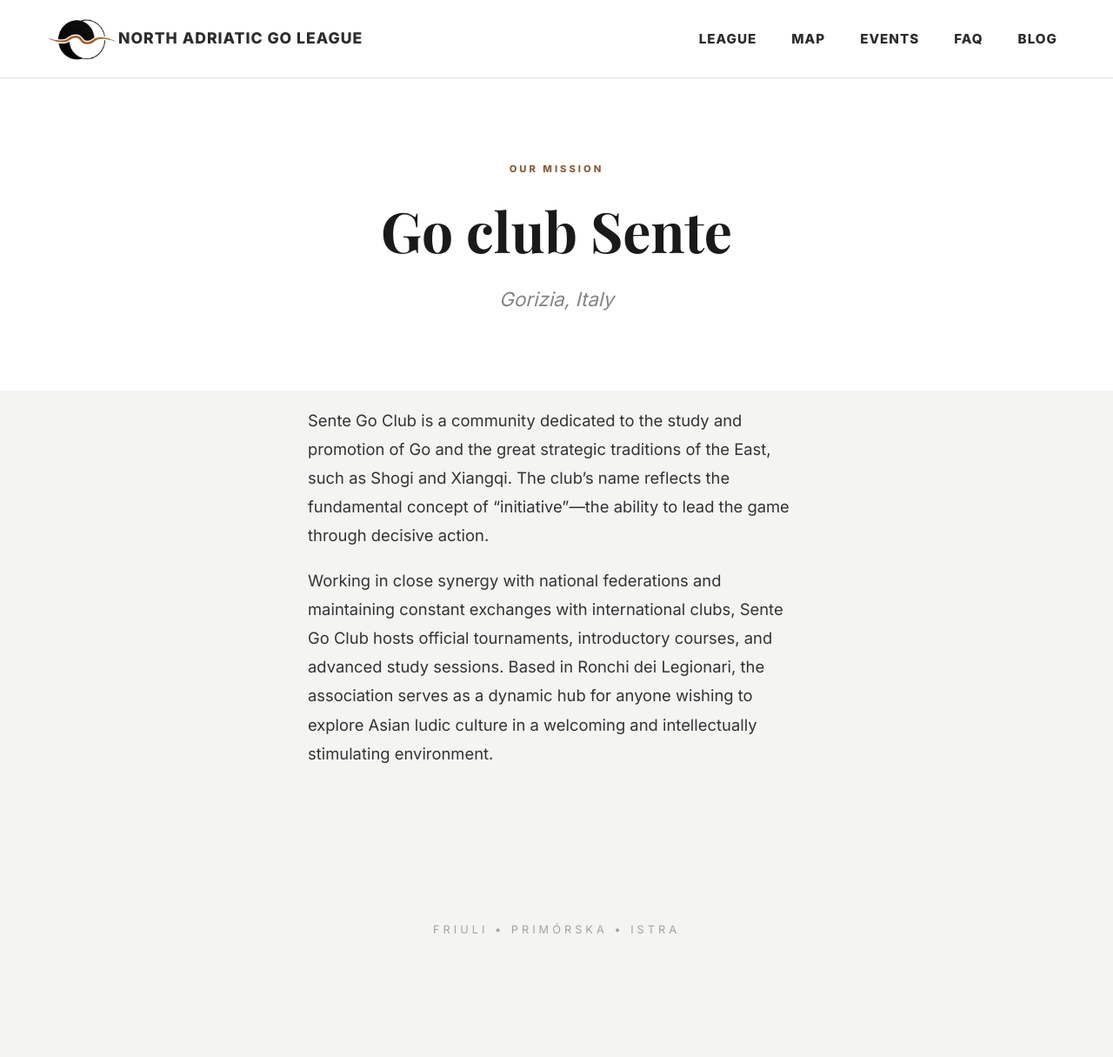
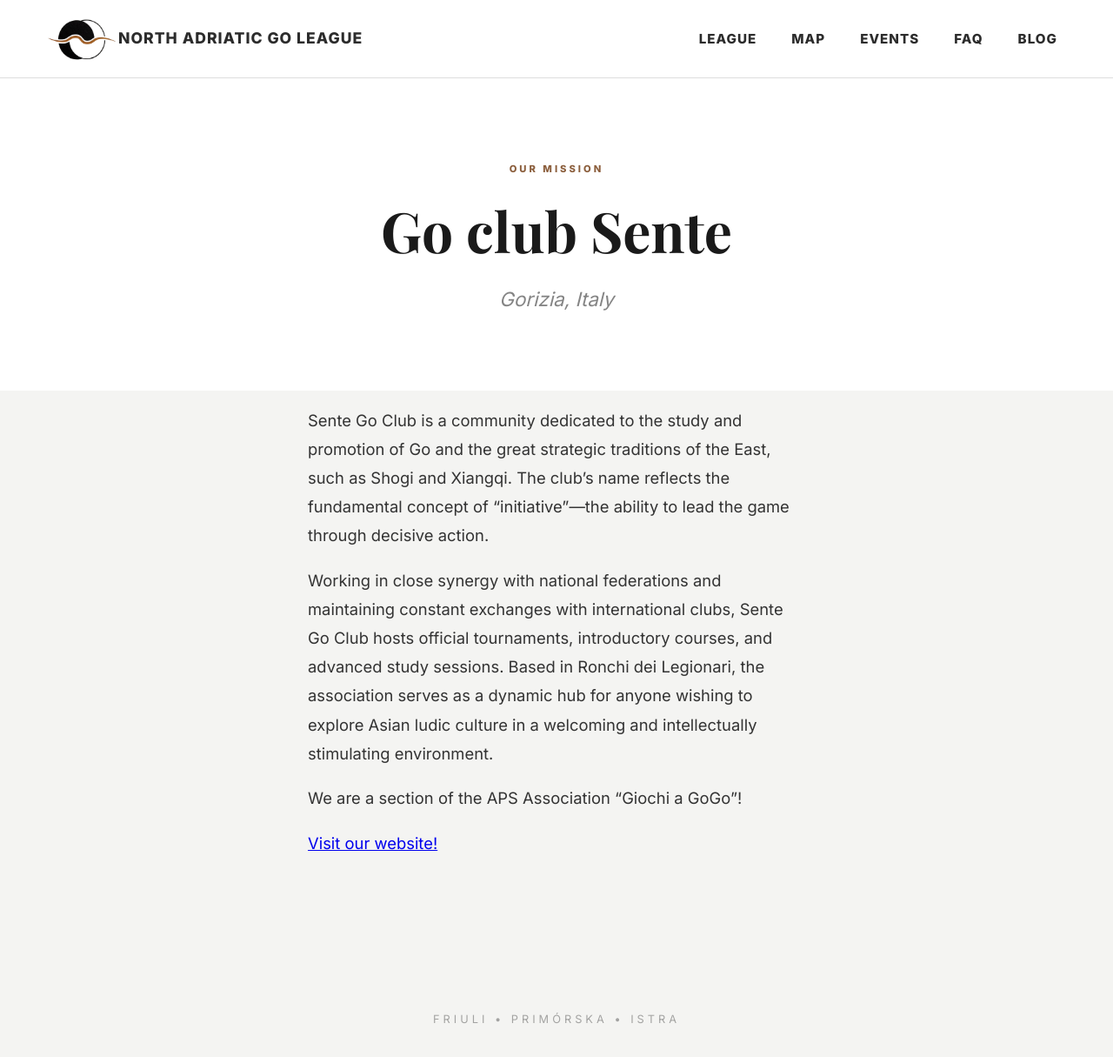
Before and after one commit to North-Adriatic-Go-League/north-adriatic-go-league.github.io, a Jekyll site: the page built from sente.md, in a window 1280 px wide and 1262 px high. Shown: the top 1215 px of the window at 87% size. Built offline with Jekyll 4.4.1, drawn with Linux system fonts in a browser that asks for light colours; some web fonts are replaced.

Commit message:
Update sente.md

```diff
--- a/sente.md
+++ b/sente.md
@@ -8,3 +8,7 @@ permalink: /sente/
 Sente Go Club is a community dedicated to the study and promotion of Go and the great strategic traditions of the East, such as Shogi and Xiangqi. The club’s name reflects the fundamental concept of "initiative"—the ability to lead the game through decisive action.
 
 Working in close synergy with national federations and maintaining constant exchanges with international clubs, Sente Go Club hosts official tournaments, introductory courses, and advanced study sessions. Based in Ronchi dei Legionari, the association serves as a dynamic hub for anyone wishing to explore Asian ludic culture in a welcoming and intellectually stimulating environment.
+
+We are a section of the APS Association "Giochi a GoGo"!
+
+[Visit our website!](https://www.giochiagogo.it/sente/)
```
